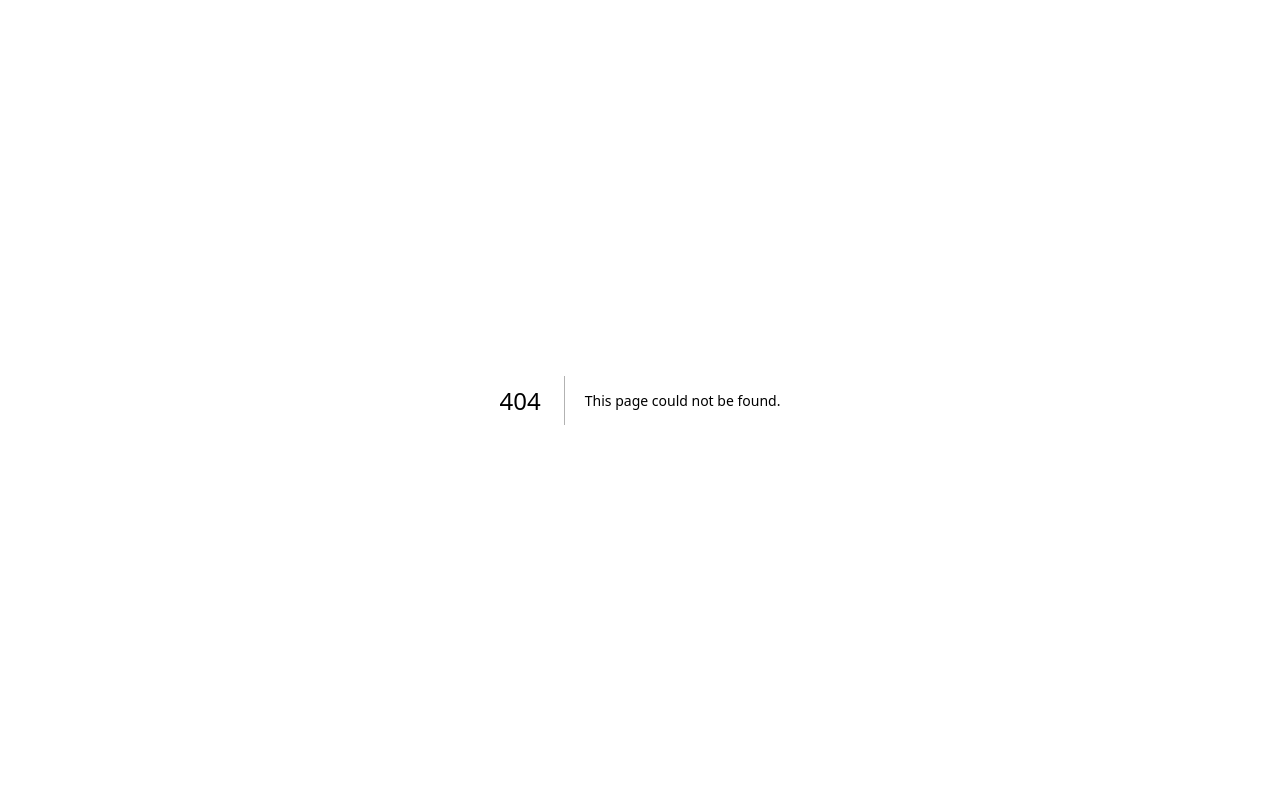
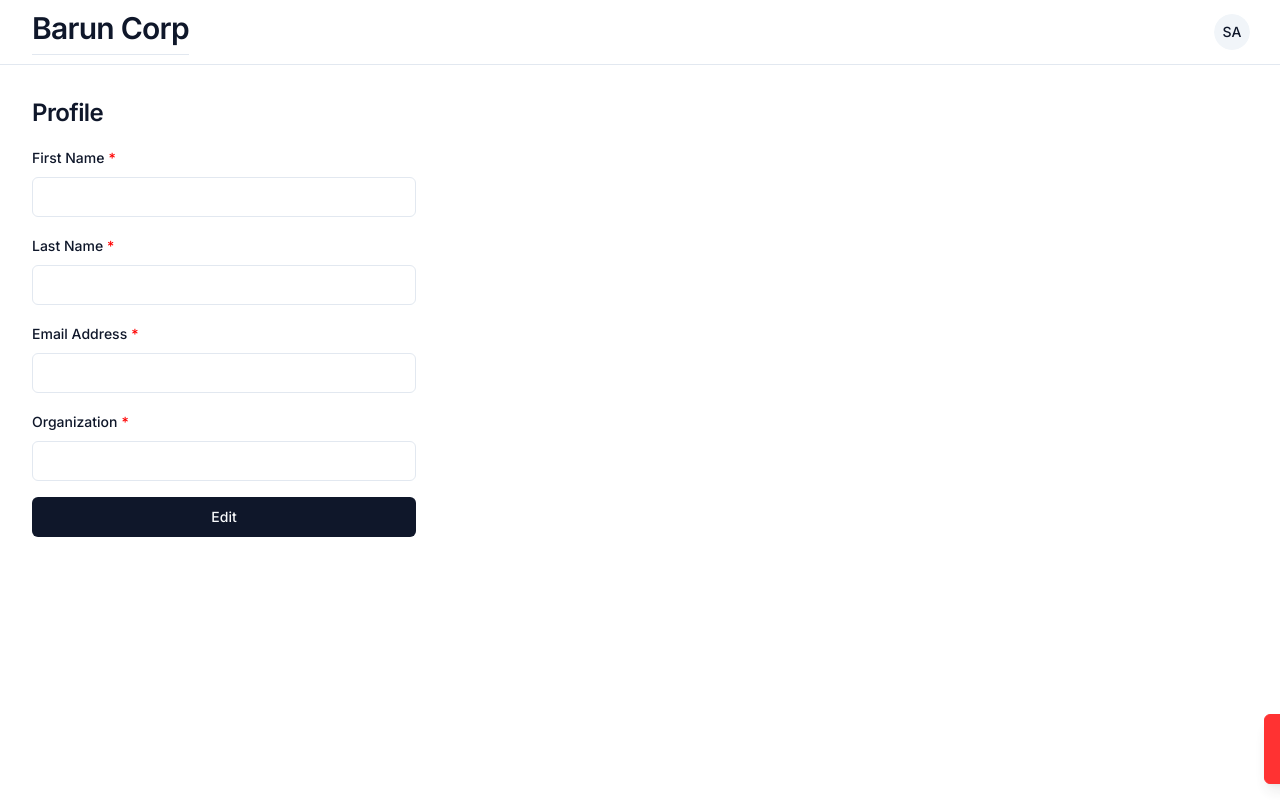
Before and after one commit to OJWareCompany/baruncorp-web, a Next.js app: page /profile in a window 1280 px wide. Before the commit this address had no page. Built offline with nearby package versions, Linux system fonts and the light colour scheme; no server answers; sample sign-in values are in the browser's storage.

Commit message:
✨ feat: add profile page

```diff
--- a/src/app/(auth)/signup/page.tsx
+++ b/src/app/(auth)/signup/page.tsx
@@ -74,7 +74,6 @@ export default function SignupPage() {
       method: "POST",
       headers: { "Content-Type": "application/json" },
       body: JSON.stringify({ email, password, code, firstName, lastName }),
-      mode: "no-cors",
     })
       .then((response) => {
         console.log(response);
--- /dev/null
+++ b/src/app/(root)/profile/page.tsx
@@ -0,0 +1,215 @@
+"use client";
+
+import { Loader2 } from "lucide-react";
+import { useForm } from "react-hook-form";
+import { zodResolver } from "@hookform/resolvers/zod";
+import * as z from "zod";
+import { useEffect, useState } from "react";
+import { useSession } from "next-auth/react";
+import {
+  Form,
+  FormControl,
+  FormField,
+  FormItem,
+  FormLabel,
+  FormMessage,
+} from "@/components/ui/form";
+import { Input } from "@/components/ui/input";
+import { Button } from "@/components/ui/button";
+import { toast } from "@/hook/use-toast";
+
+const formSchema = z.object({
+  firstName: z.string().trim().min(1, { message: "First Name is required" }),
+  lastName: z.string().trim().min(1, { message: "Last Name is required" }),
+  email: z.string().email(),
+  organization: z.string(),
+});
+
+export default function ProfilePage() {
+  const { data: session, status } = useSession();
+  const [editable, setEditable] = useState(false);
+  const [originName, setOriginName] = useState({
+    firstName: "",
+    lastName: "",
+  });
+  const form = useForm<z.infer<typeof formSchema>>({
+    resolver: zodResolver(formSchema),
+  });
+  const {
+    control,
+    formState: { isSubmitting },
+    setValue,
+    handleSubmit,
+    reset,
+  } = form;
+
+  function setValues({
+    email,
+    firstName,
+    lastName,
+    companyId,
+  }: {
+    email: string;
+    firstName: string;
+    lastName: string;
+    companyId: any;
+  }) {
+    setValue("firstName", firstName);
+    setValue("lastName", lastName);
+    setValue("email", email);
+    setValue("organization", companyId === 1 ? "BARUN CORP" : "TESLA");
+  }
+
+  useEffect(() => {
+    if (status !== "authenticated") return;
+
+    // TODO 세부적인 에러 핸들링 필요
+    fetch("http://192.168.1.19:3000/users/profile", {
+      headers: {
+        Authorization: `Bearer ${session?.user.accessToken}`,
+      },
+    })
+      .then((response) => {
+        if (response.ok) return response.json();
+      })
+      .then((json) => {
+        const { firstName, lastName } = json;
+        setOriginName({ firstName, lastName });
+        setValues(json);
+      })
+      .catch((error) => {
+        console.log("🚀 ~ file: page.tsx:81 ~ useEffect ~ error:", error);
+        toast({ title: "occurs error", variant: "destructive" });
+      });
+  }, [status]);
+
+  async function onSubmit(values: z.infer<typeof formSchema>) {
+    const { firstName, lastName } = values;
+    if (firstName === originName.firstName && lastName === originName.lastName)
+      return;
+
+    // TODO 세부적인 에러 핸들링 필요
+    await fetch("http://192.168.1.19:3000/users/profile", {
+      method: "PATCH",
+      headers: {
+        Authorization: `Bearer ${session?.user.accessToken}`,
+        "Content-Type": "application/json",
+      },
+      body: JSON.stringify(values),
+    })
+      .then((response) => {
+        if (response.ok) return response.json();
+      })
+      .then((json) => {
+        const { firstName, lastName } = json;
+        setOriginName({ firstName, lastName });
+        setValues(json);
+        toast({ title: "Success your profile edit." });
+        setEditable(false);
+      })
+      .catch((error) => {
+        console.log("🚀 ~ file: page.tsx:111 ~ onSubmit ~ error:", error);
+        toast({ title: "occurs error", variant: "destructive" });
+      });
+  }
+
+  return (
+    <Form {...form}>
+      <h1 className="h3 mb-4">Profile</h1>
+      <form onSubmit={handleSubmit(onSubmit)} className="space-y-4 w-96">
+        <FormField
+          control={control}
+          name="firstName"
+          render={({ field }) => (
+            <FormItem>
+              <FormLabel required={true}>First Name</FormLabel>
+              <FormControl>
+                <Input {...field} readOnly={!editable} />
+              </FormControl>
+              <FormMessage />
+            </FormItem>
+          )}
+        />
+        <FormField
+          control={control}
+          name="lastName"
+          render={({ field }) => (
+            <FormItem>
+              <FormLabel required={true}>Last Name</FormLabel>
+              <FormControl>
+                <Input {...field} readOnly={!editable} />
+              </FormControl>
+              <FormMessage />
+            </FormItem>
+          )}
+        />
+        <FormField
+          control={control}
+          name="email"
+          render={({ field }) => (
+            <FormItem>
+              <FormLabel required={true}>Email Address</FormLabel>
+              <FormControl>
+                <Input {...field} readOnly={true} disabled={editable} />
+              </FormControl>
+              <FormMessage />
+            </FormItem>
+          )}
+        />
+        <FormField
+          control={control}
+          name="organization"
+          render={({ field }) => (
+            <FormItem>
+              <FormLabel required={true}>Organization</FormLabel>
+              <FormControl>
+                <Input {...field} readOnly={true} disabled={editable} />
+              </FormControl>
+              <FormMessage />
+            </FormItem>
+          )}
+        />
+        {editable ? (
+          <div className="flex space-x-2">
+            <Button
+              variant="outline"
+              fullWidth={true}
+              onClick={() => {
+                reset({ ...originName });
+                setEditable(false);
+              }}
+              disabled={isSubmitting}
+            >
+              {isSubmitting ? (
+                <>
+                  <Loader2 className="mr-2 h-4 w-4 animate-spin" />
+                  Please wait
+                </>
+              ) : (
+                "Cancle"
+              )}
+            </Button>
+            <Button type="submit" fullWidth={true}>
+              {isSubmitting ? (
+                <>
+                  <Loader2 className="mr-2 h-4 w-4 animate-spin" />
+                  Please wait
+                </>
+              ) : (
+                "Submit"
+              )}
+            </Button>
+          </div>
+        ) : (
+          <Button
+            fullWidth={true}
+            onClick={() => setEditable(true)}
+            disabled={isSubmitting}
+          >
+            Edit
+          </Button>
+        )}
+      </form>
+    </Form>
+  );
+}
--- a/src/components/Header.tsx
+++ b/src/components/Header.tsx
@@ -52,7 +52,7 @@ export default function Header() {
             </DropdownMenuLabel>
             <DropdownMenuSeparator />
             <DropdownMenuItem asChild>
-              <Link href="/my-preferences">
+              <Link href="/profile">
                 <User2 className="mr-2 h-4 w-4" />
                 <span>Profile</span>
               </Link>
```
